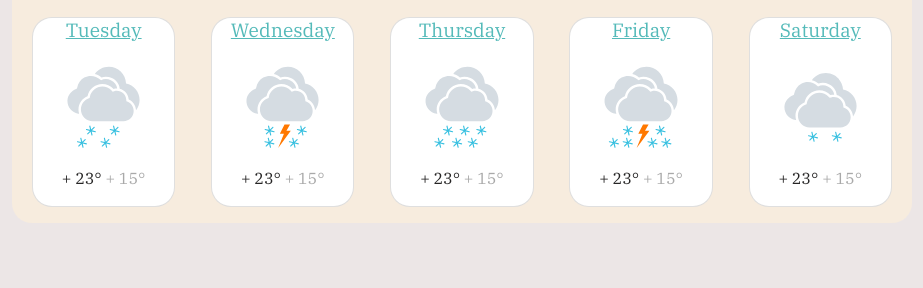
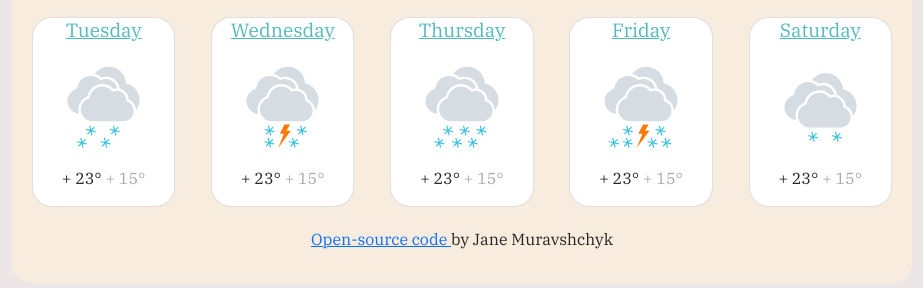
Before and after one commit to JenyaMur/JaneMur, a plain HTML site: page index.html in a window 1280 px wide. Shown: the part 372-660 px from the top of the page, without its empty margins (178-1101 px from the left). Drawn offline with nearby package versions, Linux system fonts and the light colour scheme.

Commit message:
gitHub link

```diff
--- a/css/style.css
+++ b/css/style.css
@@ -132,6 +132,10 @@ body {
 #day-min-temperature {
     background-color: rgb(219, 219, 248);
 }
+.autor-field {
+    text-align: center;
+    margin-top: 20px;
+}
 
 @media (max-width: 576px) {
     .city-row {
--- a/index.html
+++ b/index.html
@@ -118,7 +118,14 @@
           </div>
         </div>
       </div>
+      <p class="autor-field">
+        <a href="https://github.com/JenyaMur/JaneMur" target="_blank"
+          >Open-source code
+        </a>
+        by Jane Muravshchyk
+      </p>
     </div>
+
     <script src="js/index.js"></script>
   </body>
 </html>
```
